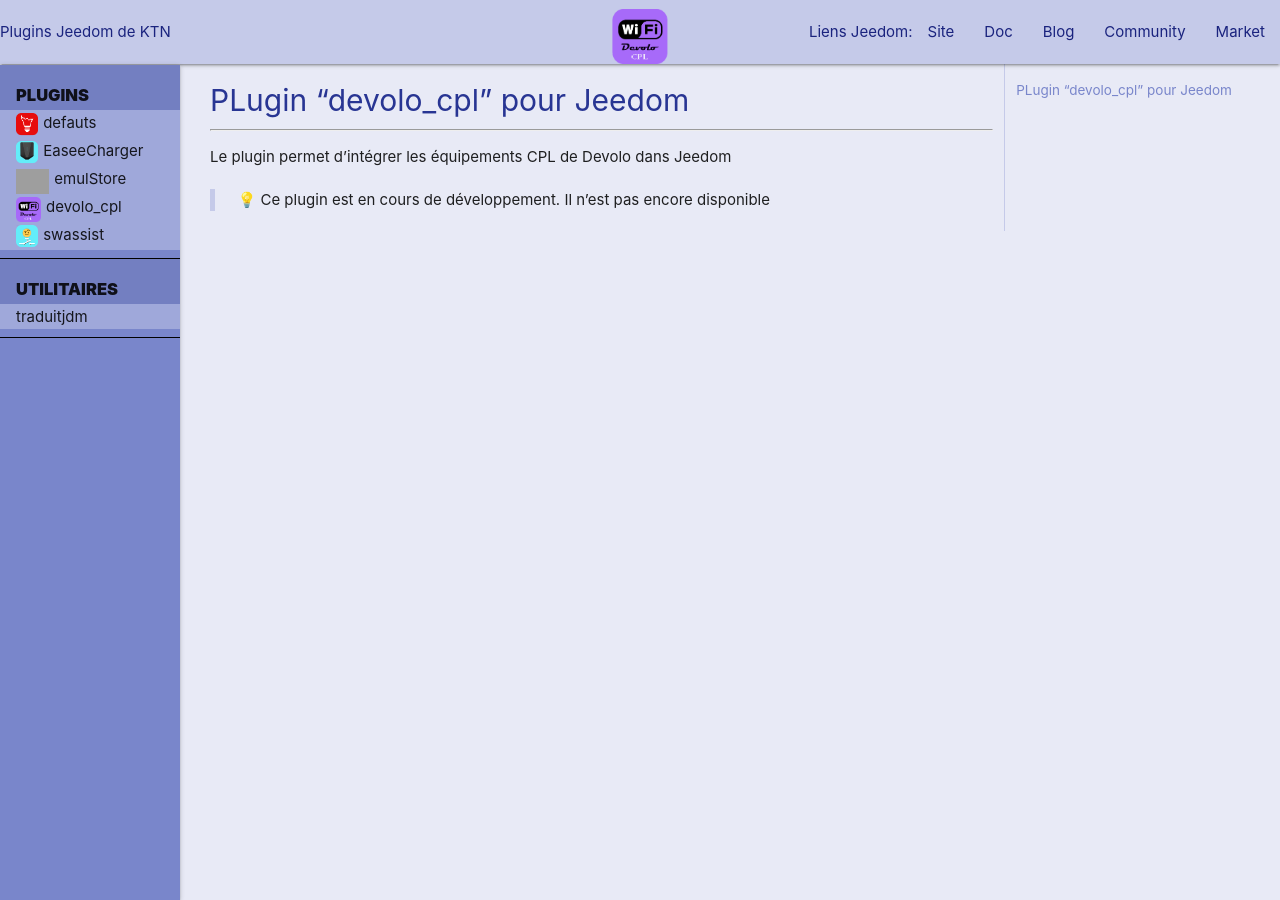
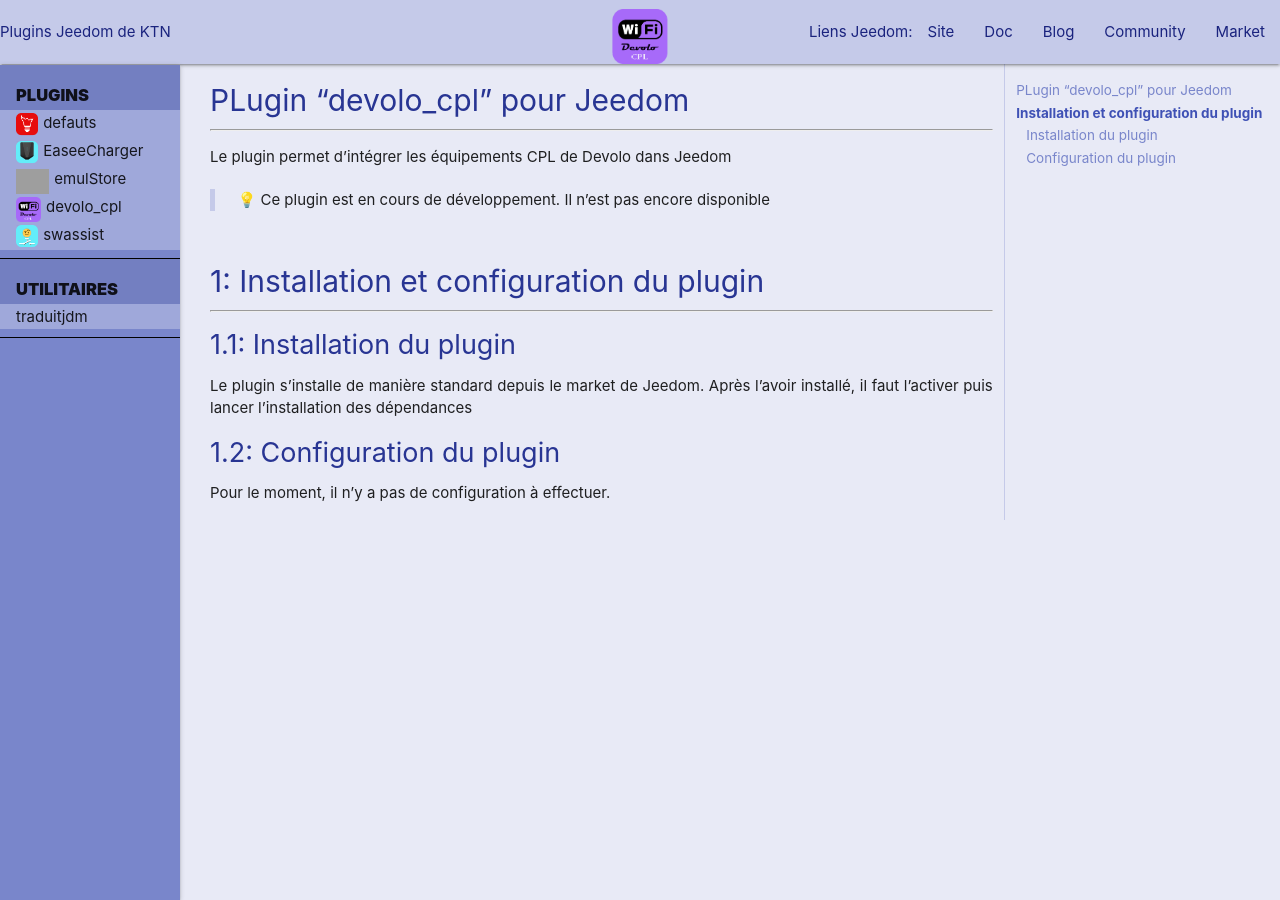
Before and after one commit to ktn001/ktn001.github.io, a Jekyll site: the page built from fr_FR/devolo_cpl/index.md, in a window 1280 px wide. Built offline with Jekyll 4.4.1, drawn with Linux system fonts in a browser that asks for light colours; emoji names are drawn with the system emoji font; grey boxes are pictures that could not be loaded.

Commit message:
Update index.md

```diff
--- a/fr_FR/devolo_cpl/index.md
+++ b/fr_FR/devolo_cpl/index.md
@@ -6,4 +6,18 @@
 # PLugin "devolo_cpl" pour Jeedom
 
 Le plugin permet d'intégrer les équipements CPL de Devolo dans Jeedom
-> 💡 Ce plugin est en cours de développement. Il n'est pas encore disponible
+
+> :bulb: Ce plugin est en cours de développement. Il n'est pas encore disponible
+
+# Installation et configuration du plugin
+{: .num}
+
+## Installation du plugin
+{: .num}
+
+Le plugin s'installe de manière standard depuis le market de Jeedom. Après l'avoir installé, il faut l'activer puis lancer l'installation des dépendances
+
+## Configuration du plugin
+{: .num}
+
+Pour le moment, il n'y a pas de configuration à effectuer.
```
